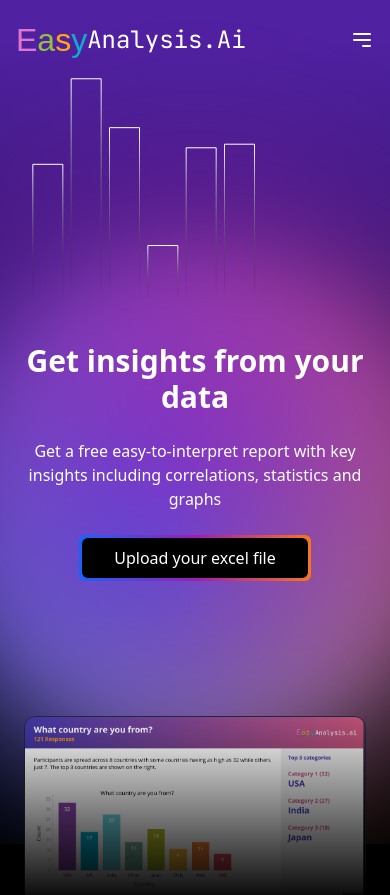
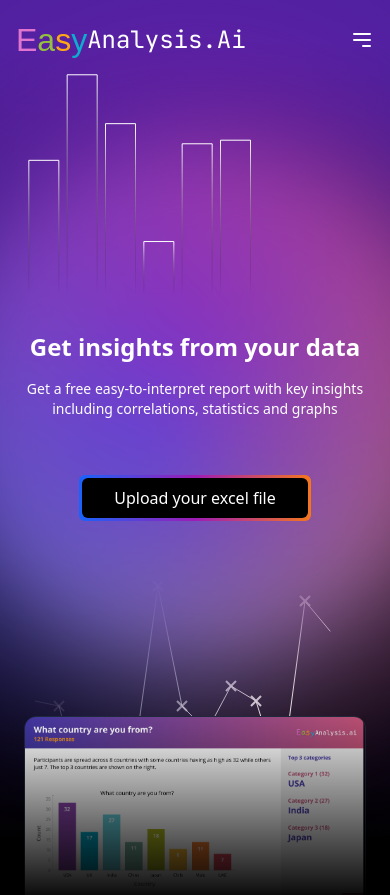
Before and after one commit to aakash2330/saas-landing, a Next.js app: page / in a window 390 px wide. Shown: the top 895 px of the page. Built offline with nearby package versions, Linux system fonts and the light colour scheme; a web font is replaced by a local one.

Commit message:
responsiveness

```diff
--- a/components/aurora.tsx
+++ b/components/aurora.tsx
@@ -1,5 +1,4 @@
-"use client";
-
+"use client"
 import { AnimationControls, motion, useAnimation } from "framer-motion";
 import React, { useEffect } from "react";
 import dynamic from "next/dynamic";
@@ -12,7 +11,7 @@
   () => import("../components/graph-animation"),
   {
     ssr: false,
-  },
+  }
 );
 
 export function Aurora() {
@@ -40,13 +39,15 @@
   return (
     <BackgroundGradientAnimation>
       <Navbar />
-      <div className="flex flex-col lg:flex-row mt-[10%] p-6 lg:p-20 justify-center items-center space-y-10 lg:space-y-0 lg:space-x-10">
-        <div className="lg:w-1/3 z-[900] w-full">
+      <div className="flex flex-col md:flex-row mt-[10%] p-5 md:p-20 justify-center items-center">
+        <div className="z-[900] w-full md:w-1/3 mb-8 md:mb-0">
           <BarChartExample />
         </div>
-        <div className="flex flex-col justify-center gap-6 lg:gap-14 items-center lg:w-1/3 w-full text-center">
+
+        <div className="flex flex-col justify-center gap-10 items-center w-full md:w-1/3">
+          <div className="z-[900] text-center">
             <motion.div
-            className="text-3xl lg:text-7xl z-[999] font-bold dark:text-white text-white"
+              className="text-2xl md:text-5xl font-bold text-white dark:text-white"
               initial={{ opacity: 0 }}
               animate={{ opacity: 1 }}
               exit={{ opacity: 1 }}
@@ -55,7 +56,7 @@
               Get insights from your data
             </motion.div>
             <motion.div
-            className="font-extralight z-[999] text-base lg:text-2xl dark:text-neutral-200 text-white"
+              className="font-extralight text-sm md:text-lg text-white dark:text-neutral-200 py-4"
               initial={{ opacity: 0 }}
               animate={{ opacity: 1 }}
               transition={{ delay: 2, duration: 1 }}
@@ -63,9 +64,11 @@
               Get a free easy-to-interpret report with key insights including
               correlations, statistics and graphs
             </motion.div>
+          </div>
           <DrawerDialogDemo />
         </div>
-        <div className="lg:w-1/3 w-full flex justify-center items-center">
+
+        <div className="w-full md:w-1/3 flex justify-center items-center -translate-y-10">
           <DynamicLineDrawingAnimation />
         </div>
       </div>
--- a/components/ui/responsiveDrawerDialog.tsx
+++ b/components/ui/responsiveDrawerDialog.tsx
@@ -42,7 +42,7 @@
           </div>
         </button>
       </DrawerTrigger>
-      <DrawerContent className="z-[999] p-5">
+      <DrawerContent className="z-[999] p-5 bg-zinc-800 border-none ">
         <CarouselDemo closeDialog={closeDialog}></CarouselDemo>
       </DrawerContent>
     </Drawer>
```
Lines whose indentation alone changed are shown as unchanged.
